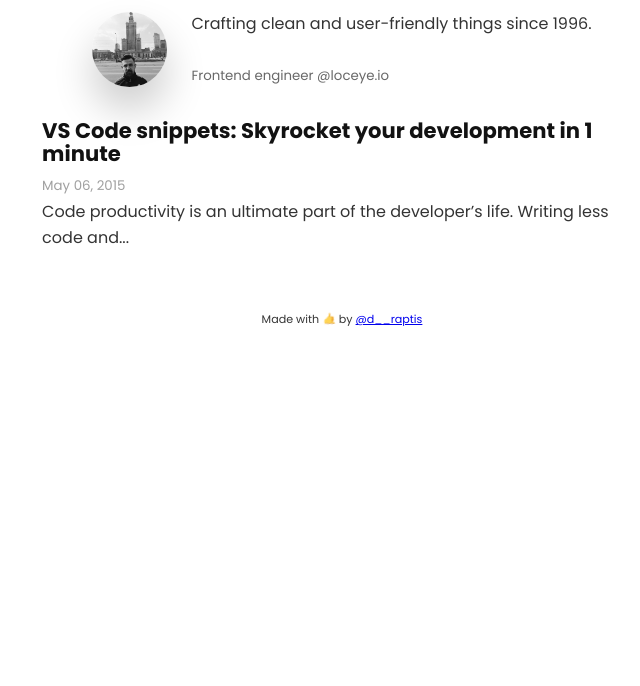
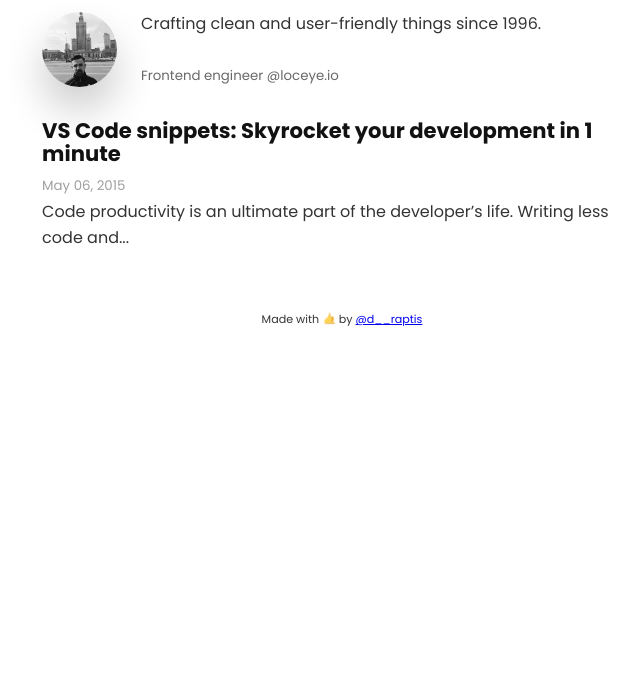
Before and after one commit to dimitrisraptis96/personal-website, a Gatsby site: page /blog in a window 1280 px wide. Shown: the part 114-800 px from the top of the page, without its empty margins (298-938 px from the left). Built offline with nearby package versions, Linux system fonts and the light colour scheme; Gatsby itself is replaced by a stand-in of ours; some packages are replaced by stand-ins of ours.

Commit message:
fix bio left alignment

```diff
--- a/src/components/Bio.js
+++ b/src/components/Bio.js
@@ -6,13 +6,12 @@ import { rgba } from "polished";
 
 import Image from "./Image";
 
-import { rhythm } from "../utils/typography";
 import { gray } from "../utils/colors";
 
 const Container = styled.div`
   display: flex;
   flex-direction: row;
-  justify-content: center;
+  justify-content: flex-start;
   align-items: center;
 
   margin: 2rem 0;
```
